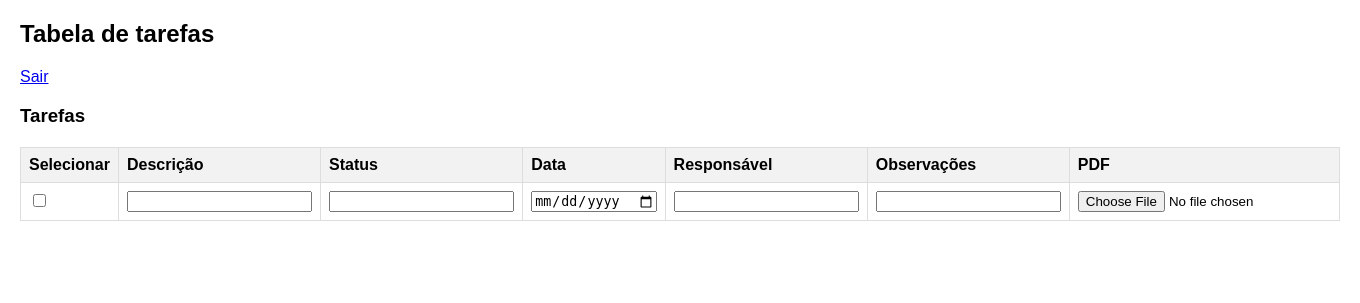
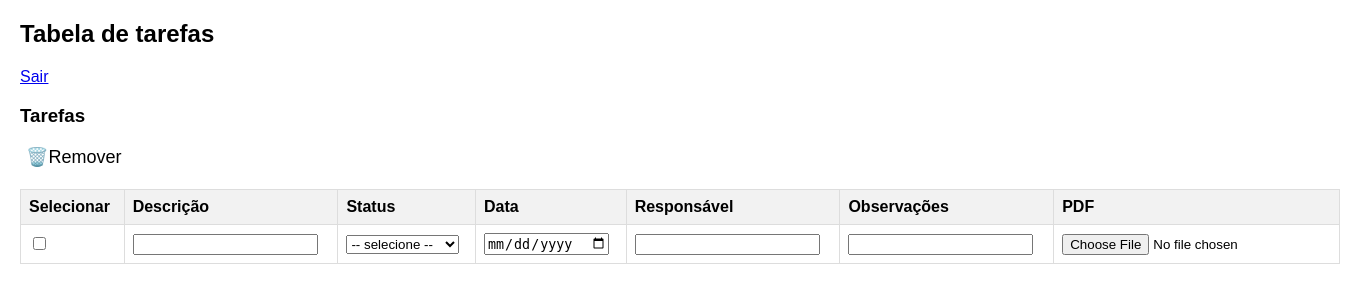
Before and after one commit to fernandaaraujo0202/Gerenciador_OBMEP, a FastAPI app: page / in a window 1360 px wide. Shown: the top 303 px of the page. Run offline with FastAPI, Linux system fonts and the light colour scheme; parts of the project's set-up code (start-up, migrations or seed data) failed here and were passed over.

Commit message:
lixeira e lista de Status

```diff
--- a/main.py
+++ b/main.py
@@ -4,7 +4,7 @@ from fastapi.templating import Jinja2Templates
 from database import atualizar_celula
 from pydantic import BaseModel
 import database
-
+from typing import List
 
 app = FastAPI()
 templates = Jinja2Templates(directory="templates")
@@ -91,3 +91,9 @@ def criar_tarefa():
         "PDF": ""
     })
     return {"id": tarefa["ID"]}
+
+
+@app.post("/remover-tarefas")
+async def remover_tarefas(ids: list[int]):
+    database.remover_tarefas(ids)
+    return {"ok": True}
--- a/templates/tarefas.html
+++ b/templates/tarefas.html
@@ -55,6 +55,14 @@
 
 <h3>Tarefas</h3>
 
+<div style="margin-bottom: 10px;">
+    <button onclick="removerSelecionados()"
+            style="cursor:pointer; background:none; border:none; font-size:18px;">
+        🗑️Remover
+    </button>
+</div>
+
+
 <table>
     <thead>
         <tr>
@@ -71,7 +79,7 @@
     {% for tarefa in tarefas %}
     <tr>
         <td>
-            <input type="checkbox">
+            <input type="checkbox" class="chk-remover" data-id="{{ tarefa.ID }}">
         </td>
 
         <td>
@@ -82,10 +90,22 @@
         </td>
 
         <td>
-            <input type="text"
-                value="{{ tarefa.Status or '' }}"
+            <select
                 data-id="{{ tarefa.ID }}"
-                data-coluna="Status">
+                data-coluna="Status"
+                onchange="salvarSelect(this)">
+
+                <option value="">-- selecione --</option>
+                <option value="A fazer" {% if tarefa.Status == "A fazer" %}selected{% endif %}>
+                    A fazer
+                </option>
+                <option value="Em andamento" {% if tarefa.Status == "Em andamento" %}selected{% endif %}>
+                    Em andamento
+                </option>
+                <option value="Concluído" {% if tarefa.Status == "Concluído" %}selected{% endif %}>
+                    Concluído
+                </option>
+            </select>
         </td>
 
         <td>
@@ -132,7 +152,15 @@
         <td><input type="checkbox"></td>
 
         <td><input type="text" data-coluna="Descrição"></td>
-        <td><input type="text" data-coluna="Status"></td>
+        <td>
+            <select data-coluna="Status">
+                <option value="">-- selecione --</option>
+                <option value="A fazer">A fazer</option>
+                <option value="Em andamento">Em andamento</option>
+                <option value="Concluído">Concluído</option>
+            </select>
+        </td>
+
         <td><input type="date" data-coluna="Data"></td>
         <td><input type="text" data-coluna="Responsável"></td>
         <td><input type="text" data-coluna="Observações"></td>
@@ -317,6 +345,64 @@ function criarNovaLinha() {
     tbody.appendChild(novaLinha);
 }
 
+
+function removerSelecionados() {
+    const checks = document.querySelectorAll(".chk-remover:checked");
+
+    if (checks.length === 0) {
+        alert("Selecione ao menos uma linha");
+        return;
+    }
+
+    if (!confirm("Deseja apagar as linhas selecionadas?")) {
+        return;
+    }
+
+    const ids = Array.from(checks).map(chk => Number(chk.dataset.id));
+
+    fetch("/remover-tarefas", {
+        method: "POST",
+        headers: {
+            "Content-Type": "application/json"
+        },
+        body: JSON.stringify(ids)
+    })
+    .then(res => {
+        if (!res.ok) throw new Error("Erro ao remover");
+        location.reload();
+    })
+    .catch(err => {
+        alert("Erro ao remover tarefas");
+        console.error(err);
+    });
+}
+
+function salvarSelect(select) {
+    const id = select.dataset.id;
+    const coluna = select.dataset.coluna;
+    const valor = select.value;
+
+    if (!id || !coluna) return;
+
+    fetch("/atualizar-celula", {
+        method: "POST",
+        headers: {
+            "Content-Type": "application/json"
+        },
+        body: JSON.stringify({
+            id: Number(id),
+            coluna: coluna,
+            valor: valor
+        })
+    })
+    .then(() => {
+        select.style.backgroundColor = "#d4f8d4";
+        setTimeout(() => {
+            select.style.backgroundColor = "";
+        }, 600);
+    });
+}
+
 </script>
 
 </body>
```
